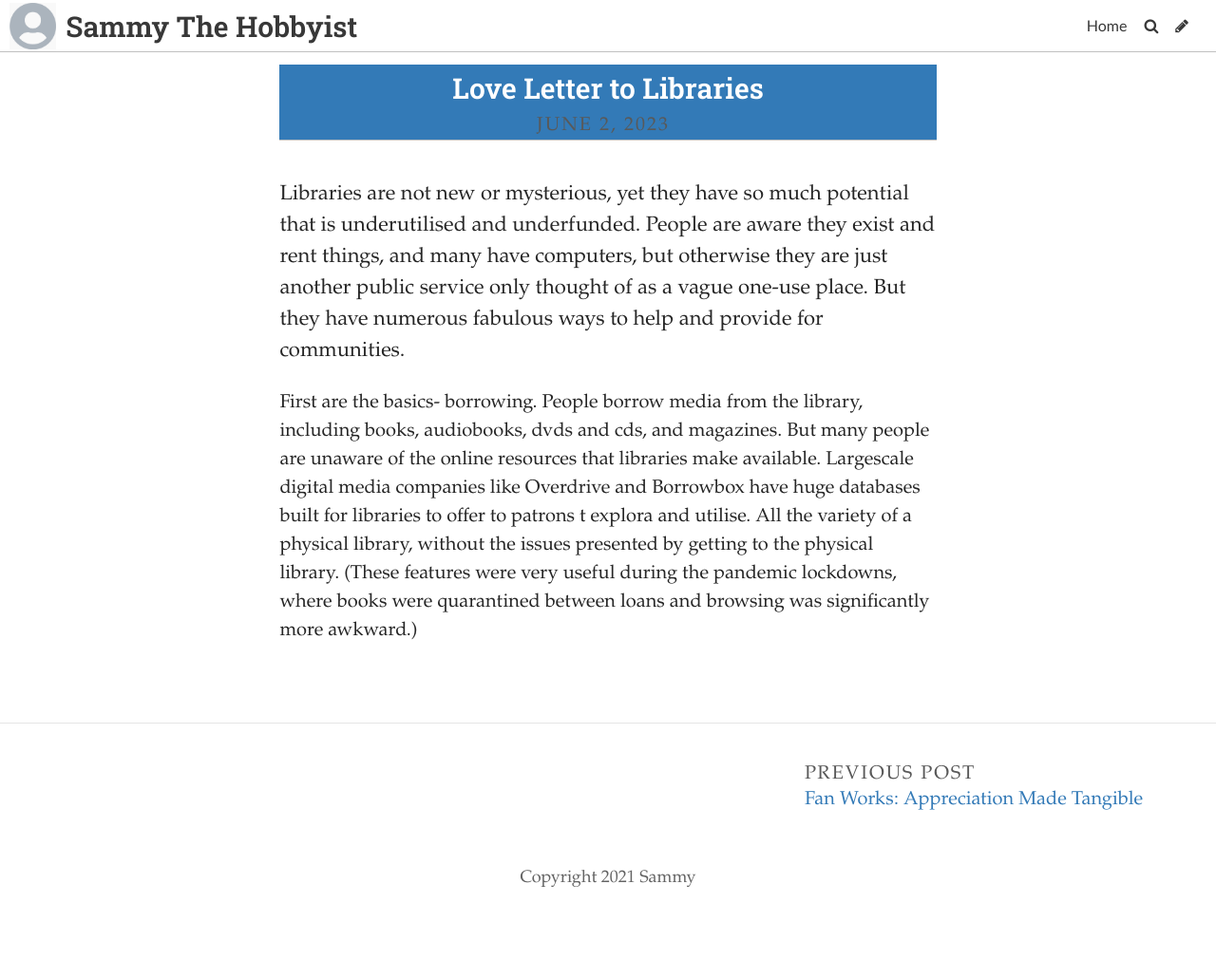
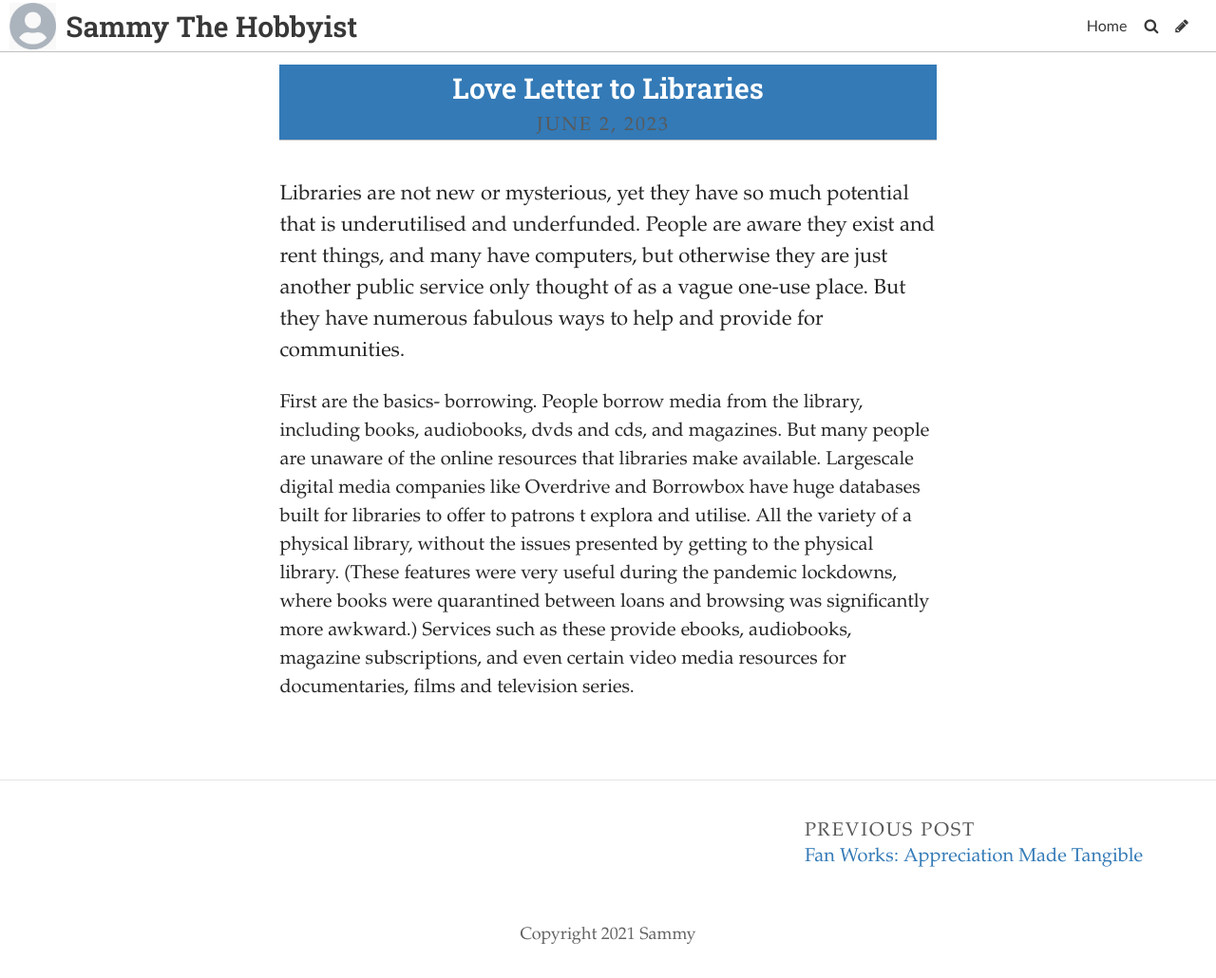
Before and after one commit to SammySpinsAYarn/Blog, a Jekyll site: the page built from _posts/2023-05-23-needs-a-title.md, in a window 1280 px wide. Shown: the whole page at 95% size. Built offline with Jekyll 4.4.1, drawn with Linux system fonts in a browser that asks for light colours; some web fonts are replaced; before the commit the page ends 970 px from its top, so only the background shows below that.

Commit message:
Update Post “2023-05-23-needs-a-title”

```diff
--- a/_posts/2023-05-23-needs-a-title.md
+++ b/_posts/2023-05-23-needs-a-title.md
@@ -7,4 +7,4 @@ comments: false
 ---
 Libraries are not new or mysterious, yet they have so much potential that is underutilised and underfunded. People are aware they exist and rent things, and many have computers, but otherwise they are just another public service only thought of as a vague one-use place. But they have numerous fabulous ways to help and provide for communities.
 
-F﻿irst are the basics- borrowing. People borrow media from the library, including books, audiobooks, dvds and cds, and magazines. But many people are unaware of the online resources that libraries make available. Largescale digital media companies like Overdrive and Borrowbox have huge databases built for libraries to offer to patrons t explora and utilise. All the variety of a physical library, without the issues presented by getting to the physical library. (These features were very useful during the pandemic lockdowns, where books were quarantined between loans and browsing was significantly more awkward.)
+F﻿irst are the basics- borrowing. People borrow media from the library, including books, audiobooks, dvds and cds, and magazines. But many people are unaware of the online resources that libraries make available. Largescale digital media companies like Overdrive and Borrowbox have huge databases built for libraries to offer to patrons t explora and utilise. All the variety of a physical library, without the issues presented by getting to the physical library. (These features were very useful during the pandemic lockdowns, where books were quarantined between loans and browsing was significantly more awkward.) Services such as these provide ebooks, audiobooks, magazine subscriptions, and even certain video media resources for documentaries, films and television series.
```
